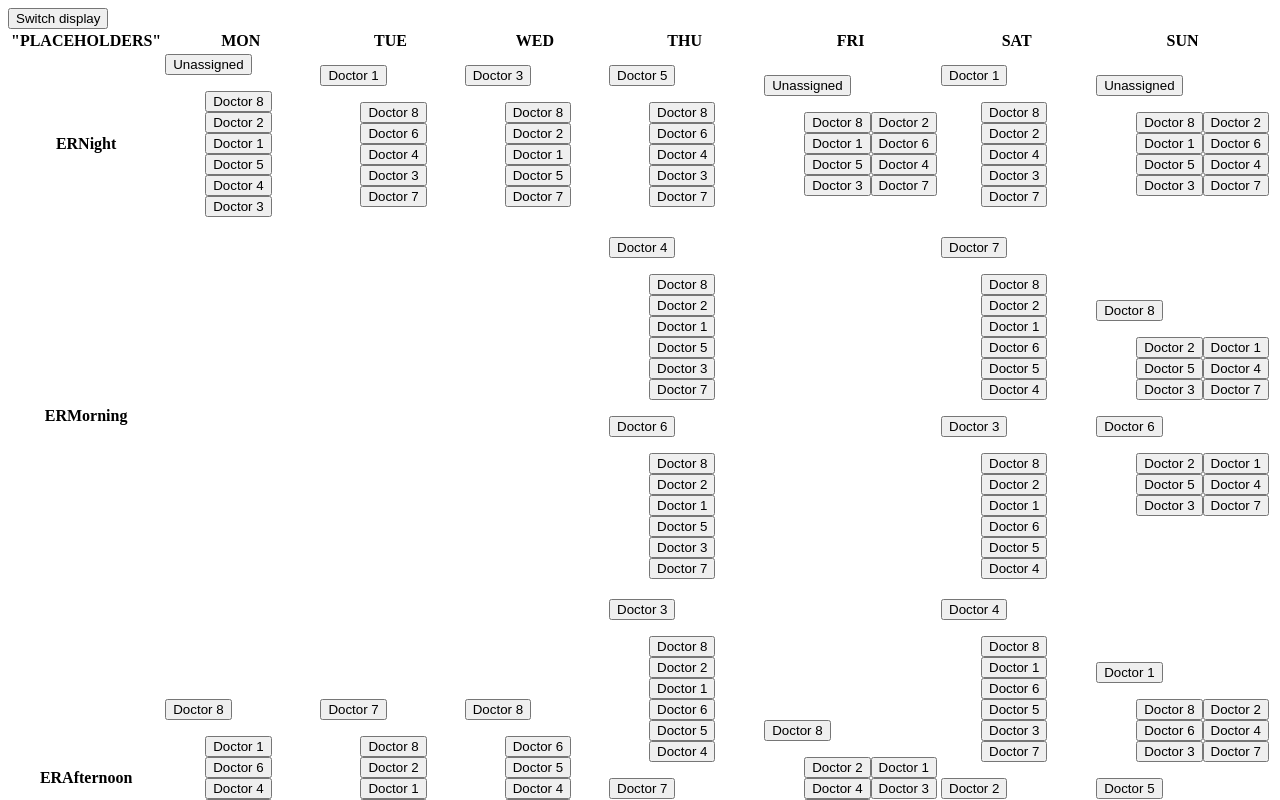
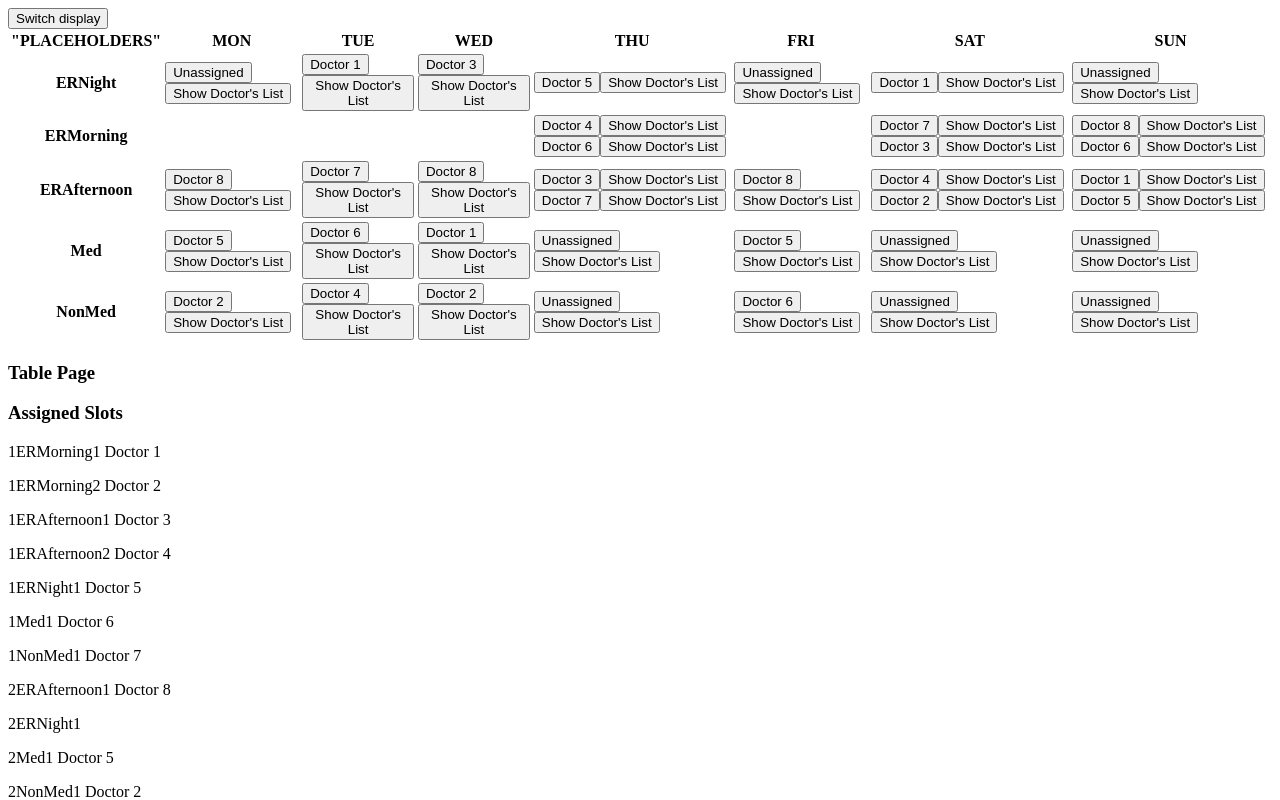
Before and after one commit to Subhavich/doc-sche, a React (Vite) app: page / in a window 1280 px wide. Shown: the top 800 px of the page. Built offline with nearby package versions, Linux system fonts and the light colour scheme.

Commit message:
finish add and remove doctor logic

```diff
--- a/src/TableComponents.jsx
+++ b/src/TableComponents.jsx
@@ -1,7 +1,7 @@
 import { DAYS, WORKTYPES } from "./utils/static";
 import { deriveWeeks } from "./utils/rendering";
 import { canAddSlot } from "./utils/slotValidation";
-import { useMemo } from "react";
+import { useMemo, useState } from "react";
 export const THead = () => {
   return (
     <thead>
@@ -15,7 +15,12 @@ export const THead = () => {
   );
 };
 
-export const TBody = ({ slots, doctors, handleRemoveDoctor }) => {
+export const TBody = ({
+  slots,
+  doctors,
+  handleRemoveDoctor,
+  handleAddDoctor,
+}) => {
   const page = 1;
   const mockWeek = deriveWeeks(slots)[page];
 
@@ -37,6 +42,7 @@ export const TBody = ({ slots, doctors, handleRemoveDoctor }) => {
                       doctorName={slot.doctor ? slot.doctor : "Unassigned"}
                       id={slot.id}
                       handleRemoveDoctor={handleRemoveDoctor}
+                      handleAddDoctor={handleAddDoctor}
                       slots={slots}
                       doctors={doctors}
                     />
@@ -57,7 +63,9 @@ export const DoctorButton = ({
   doctorName,
   id,
   handleRemoveDoctor,
+  handleAddDoctor,
 }) => {
+  const [showList, setShowList] = useState(false);
   return (
     <>
       <button
@@ -67,34 +75,47 @@ export const DoctorButton = ({
       >
         {doctorName}
       </button>
-      <DoctorList slots={slots} doctors={doctors} id={id} />
+      <button onClick={() => setShowList(!showList)}>Show Doctor's List</button>
+      {showList && (
+        <DoctorList
+          slots={slots}
+          doctors={doctors}
+          id={id}
+          handleAddDoctor={handleAddDoctor}
+        />
+      )}
     </>
   );
 };
 
-export const DoctorList = ({ slots, doctors, id }) => {
+export const DoctorList = ({ slots, doctors, id, handleAddDoctor }) => {
   const thisSlot = useMemo(
     () => slots.find((slot) => slot.id === id),
     [slots, id]
   );
 
-  console.log(slots);
-  //   const thisSlot = slots.find((slot) => slot.id === id);
-
-  //   const filteredDoctors = doctors.filter((doctor) => {
-  //     const result = canAddSlot(doctor, thisSlot);
-  //     return result;
-  //   });
-
   const filteredDoctors = useMemo(() => {
     if (!thisSlot) return [];
-    return doctors.filter((doctor) => canAddSlot(doctor, thisSlot));
-  }, [doctors, thisSlot, slots]);
+    return doctors.filter((doctor) => {
+      // Exclude doctors already assigned to this slot
+      if (thisSlot.doctor === doctor.name) return false;
+
+      // Use `canAddSlot` to validate if the doctor can take the slot
+      return canAddSlot(doctor, thisSlot);
+    });
+  }, [doctors, thisSlot]);
+
+  console.log("Filtered Doctors:", filteredDoctors);
 
   return (
     <ul>
       {filteredDoctors.map((doctor) => (
-        <button key={doctor.name}>{doctor.name}</button>
+        <button
+          key={doctor.name}
+          onClick={() => handleAddDoctor(id, doctor.name)}
+        >
+          {doctor.name}
+        </button>
       ))}
     </ul>
   );
--- a/src/TablePage.jsx
+++ b/src/TablePage.jsx
@@ -1,4 +1,4 @@
-import { useState } from "react";
+import { useState, useEffect } from "react";
 import { TBody, THead } from "./TableComponents";
 export default function TablePage({ initialSlots, doctors }) {
   const [tableSlots, setTableSlots] = useState(initialSlots);
@@ -14,12 +14,41 @@ export default function TablePage({ initialSlots, doctors }) {
       return newSlots;
     });
 
-    setTableDoctors((prevDoctors) =>
-      prevDoctors.map((doctor) => ({
+    setTableDoctors((prevDoctors) => [
+      ...prevDoctors.map((doctor) => ({
         ...doctor,
         slots: doctor.slots.filter((slot) => slot.id !== slotId),
-      }))
-    );
+      })),
+    ]);
+  };
+
+  const handleAddDoctor = (slotId, doctorName) => {
+    console.log("TRYNA ADD ", slotId, "To ", doctorName);
+
+    let updatedSlot;
+
+    setTableSlots((prev) => {
+      const targetedSlot = prev.find((slot) => slot.id === slotId);
+      if (!targetedSlot) return prev;
+
+      updatedSlot = { ...targetedSlot, doctor: doctorName }; // Save the updated slot
+      return prev.map((slot) => (slot.id === slotId ? updatedSlot : slot));
+    });
+
+    // Use the `updatedSlot` directly
+    setTableDoctors((prevDoctors) => {
+      return prevDoctors.map((doctor) => {
+        if (doctor.name === doctorName) {
+          if (!doctor.slots.some((slot) => slot.id === slotId)) {
+            return {
+              ...doctor,
+              slots: [...doctor.slots, updatedSlot].sort((a, b) => a.t - b.t),
+            };
+          }
+        }
+        return doctor;
+      });
+    });
   };
 
   return (
@@ -28,6 +57,7 @@ export default function TablePage({ initialSlots, doctors }) {
         doctors={tableDoctors}
         slots={tableSlots}
         handleRemoveDoctor={handleRemoveDoctor}
+        handleAddDoctor={handleAddDoctor}
       />
       <h3>Table Page</h3>
       <div>
@@ -44,7 +74,12 @@ export default function TablePage({ initialSlots, doctors }) {
   );
 }
 
-export const Table = ({ slots, handleRemoveDoctor, doctors }) => {
+export const Table = ({
+  slots,
+  handleRemoveDoctor,
+  handleAddDoctor,
+  doctors,
+}) => {
   return (
     <table>
       <THead />
@@ -52,6 +87,7 @@ export const Table = ({ slots, handleRemoveDoctor, doctors }) => {
         slots={slots}
         doctors={doctors}
         handleRemoveDoctor={handleRemoveDoctor}
+        handleAddDoctor={handleAddDoctor}
       />
     </table>
   );
```
